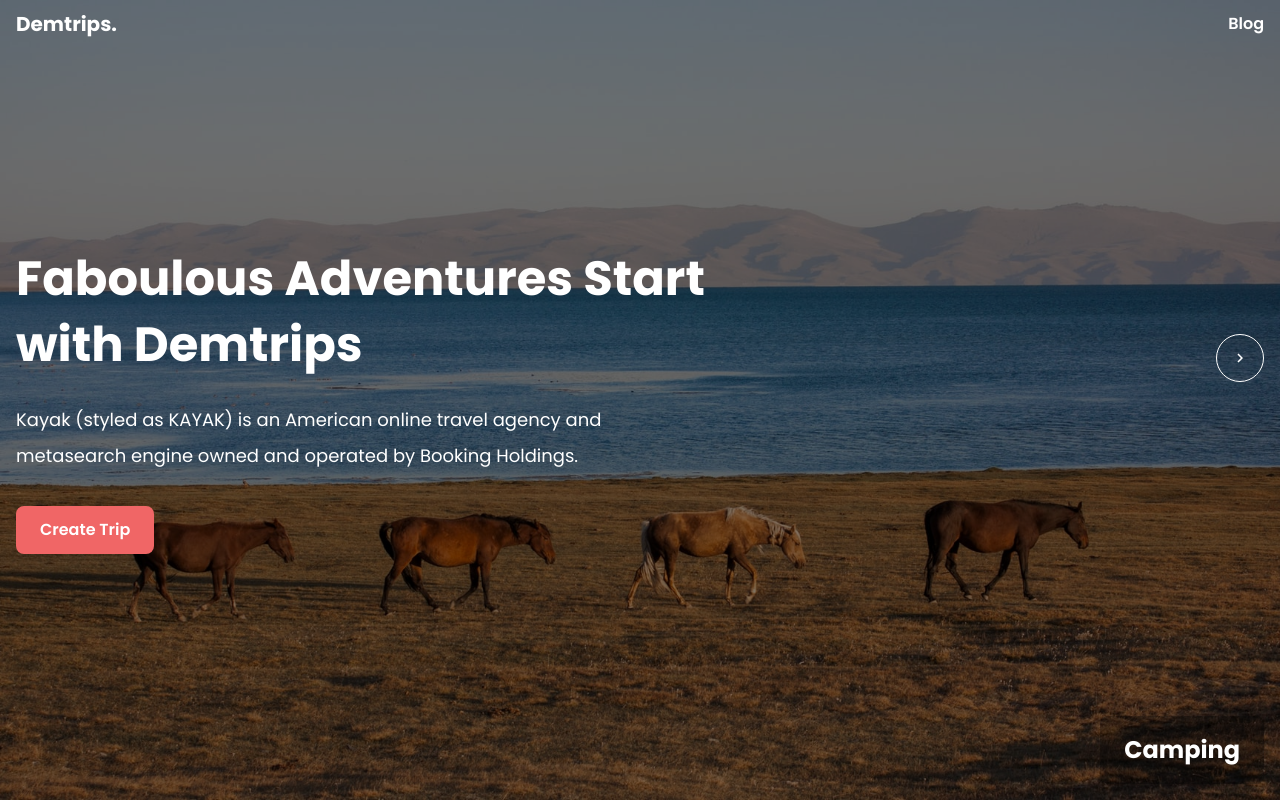
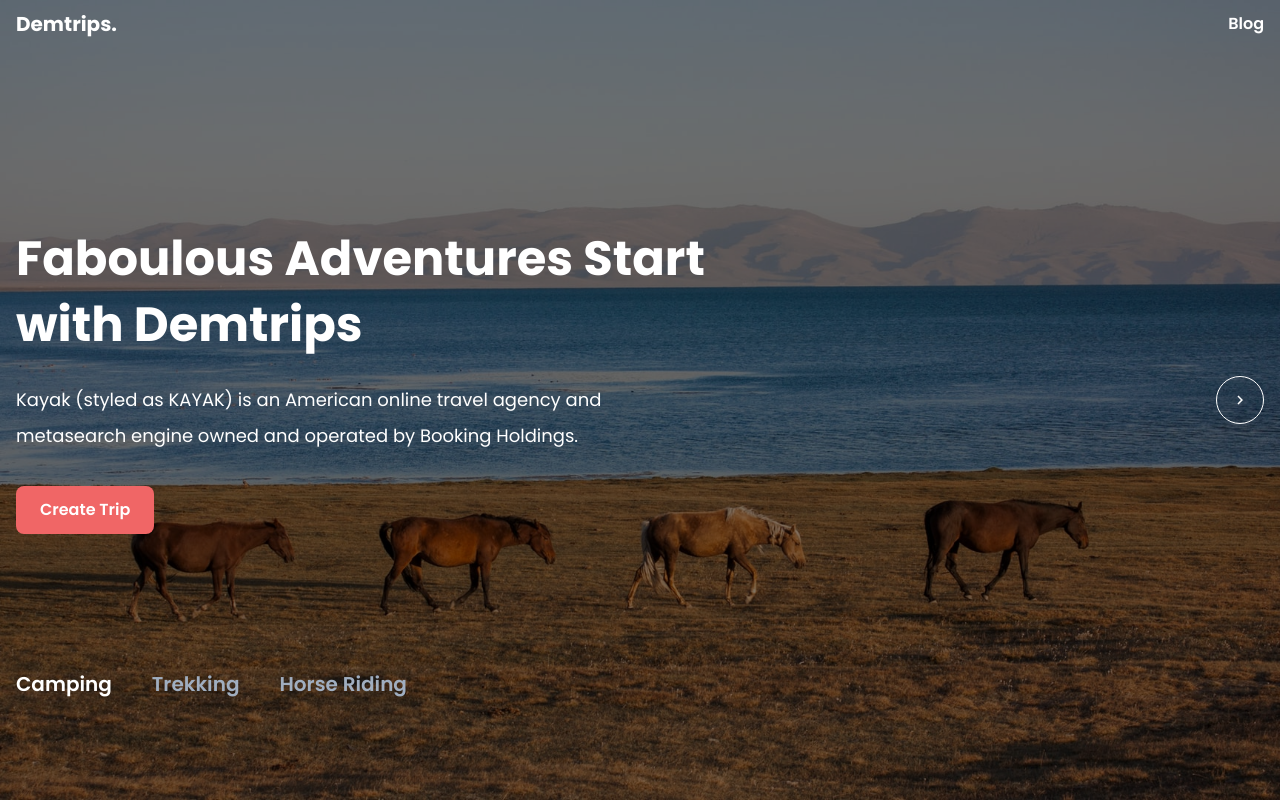
Before and after one commit to Demaloo/global, a Next.js app: page / in a window 1280 px wide. Shown: the top 802 px of the page. Built offline with nearby package versions, Linux system fonts and the light colour scheme.

Commit message:
banner slider change

```diff
--- a/components/banner-slider.js
+++ b/components/banner-slider.js
@@ -87,10 +87,12 @@ const Carousel = () => {
 			>
 				<Container height="100%" maxW="container.xl">
 					<Flex
+						height="100%"
 						justifyContent="space-between"
 						alignItems="center"
-						height="100%"
 						color="white"
+						flex="1"
+						position="relative"
 					>
 						<Flex flexDirection="column" maxW="700px" alignItems="start">
 							<Heading size="2xl" mb="6" lineHeight="short">
@@ -112,40 +114,45 @@ const Carousel = () => {
 								borderRadius="lg"
 								fontSize="md"
 								size="lg"
+								mb="10"
 							>
 								Create Trip
 							</Button>
 						</Flex>
+						<NextSlideButton
+							icon={<ChevronRightIcon borderRadius="full" />}
+							onClick={() => {
+								slider.next();
+							}}
+						/>
 						<Flex
-							flexDirection="column"
-							height="100%"
-							alignItems="flex-end"
+							position="absolute"
+							left="0"
+							right="0"
+							width="100%"
+							bottom={[10, null, 24]}
 						>
-							<Flex flex="1" alignItems="center">
-								<NextSlideButton
-									icon={<ChevronRightIcon borderRadius="full" />}
+							{items.map(({ category }, idx) => (
+								<Button
+									display={[
+										currIdx === idx ? "inline" : "none",
+										null,
+										"inline",
+									]}
+									mr="10"
+									key={category}
+									fontWeight="semibold"
+									fontSize={["lg", null, "xl"]}
+									color={currIdx === idx ? "white" : "gray.400"}
+									transition="all 0.3s"
+									variant="unstyled"
 									onClick={() => {
-										slider.next();
+										slider.moveToSlideRelative(idx);
 									}}
-								/>
-							</Flex>
-							<Box
-								padding="4"
-								px="6"
-								mb="4"
-								backgroundColor="rgba(0, 0, 0, 0.3)"
-								borderRadius="lg"
-								display={["none", null, "block"]}
-							>
-								<Text
-									as="span"
-									color="white"
-									fontWeight="bold"
-									fontSize="2xl"
 								>
-									{items[currIdx].category}
-								</Text>
-							</Box>
+									{category}
+								</Button>
+							))}
 						</Flex>
 					</Flex>
 				</Container>
@@ -153,6 +160,8 @@ const Carousel = () => {
 		</Box>
 	);
 };
+
+// {items[currIdx].category}
 
 const NextSlideButton = ({ icon, onClick }) => {
 	return (
```
